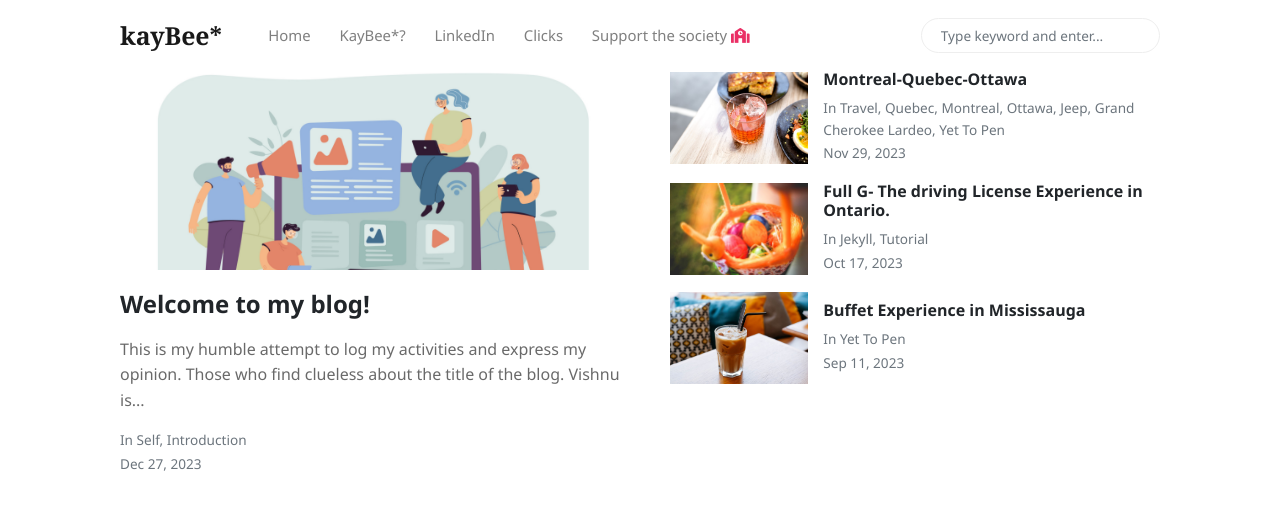
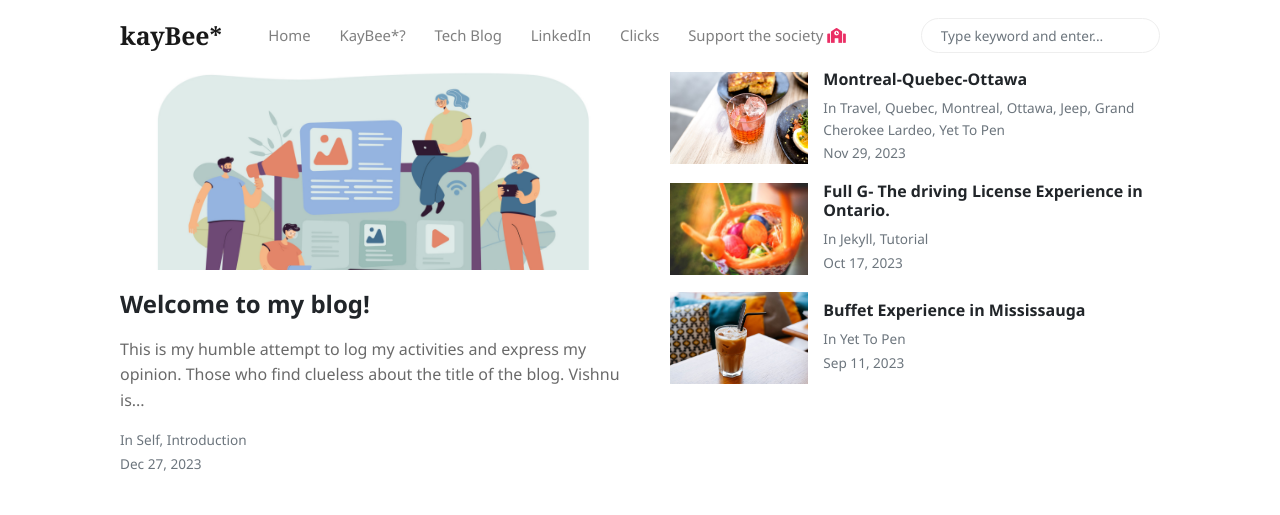
Before and after one commit to kbvishnu/kbvishnu.github.io, a Jekyll site: the page built from index.html, in a window 1280 px wide. Shown: the top 515 px of the page. Built offline with Jekyll 4.4.1, drawn with Linux system fonts in a browser that asks for light colours; nearby versions of some CDN libraries; the list of posts is cut into pages by our own code; grey boxes are pictures that could not be loaded.

Commit message:
added link to tech blog

```diff
--- a/_includes/menu-header.html
+++ b/_includes/menu-header.html
@@ -6,9 +6,9 @@
 <li class="nav-item">
 <a class="nav-link" href="{{site.baseurl}}/authors-list.html">KayBee*?</a>
 </li>
-<!-- <li class="nav-item">
-<a class="nav-link" href="{{site.baseurl}}/contact.html">Contact</a>
-</li> -->
+<li class="nav-item">
+<a class="nav-link" href="https://tech.kbvishnu.com">Tech Blog</a>
+</li>
 <li class="nav-item">
 <a target="_blank" class="nav-link" href="https://www.linkedin.com/in/kbvishnu">LinkedIn</a>
 </li>
```
